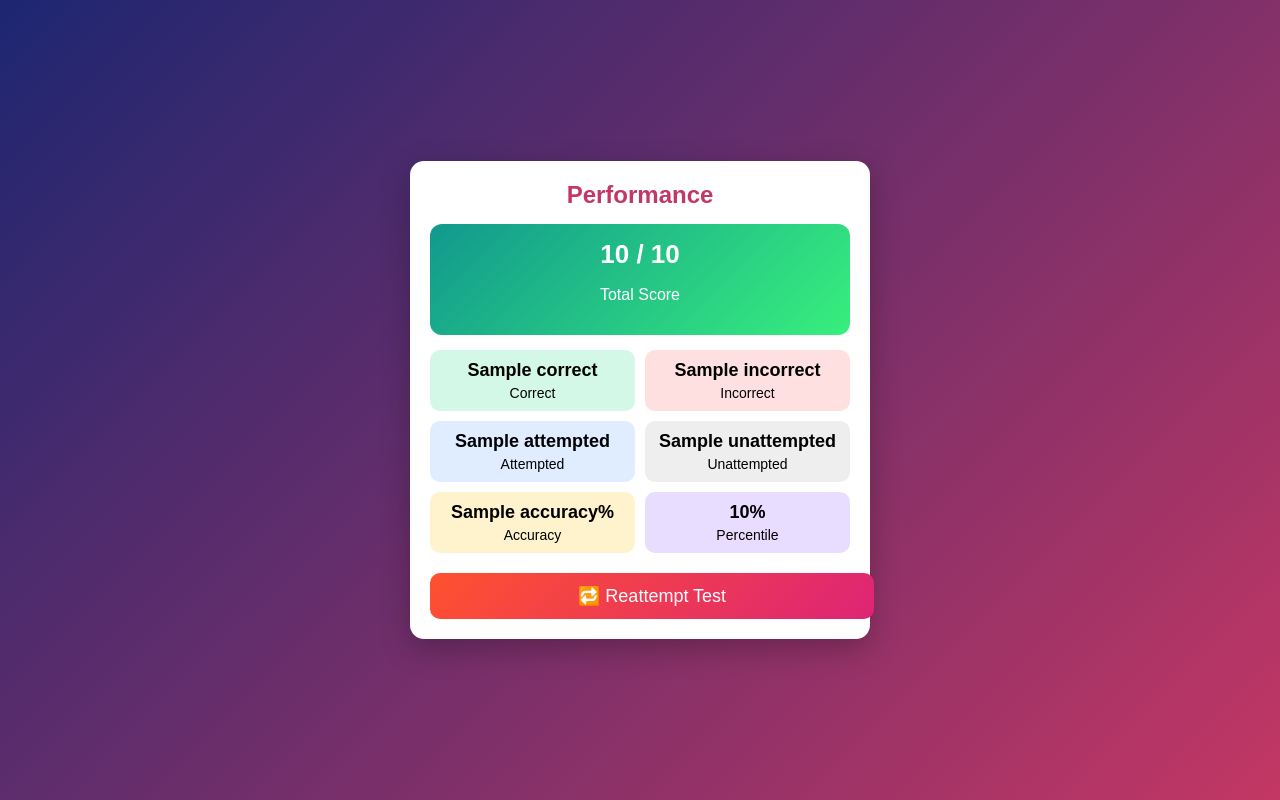
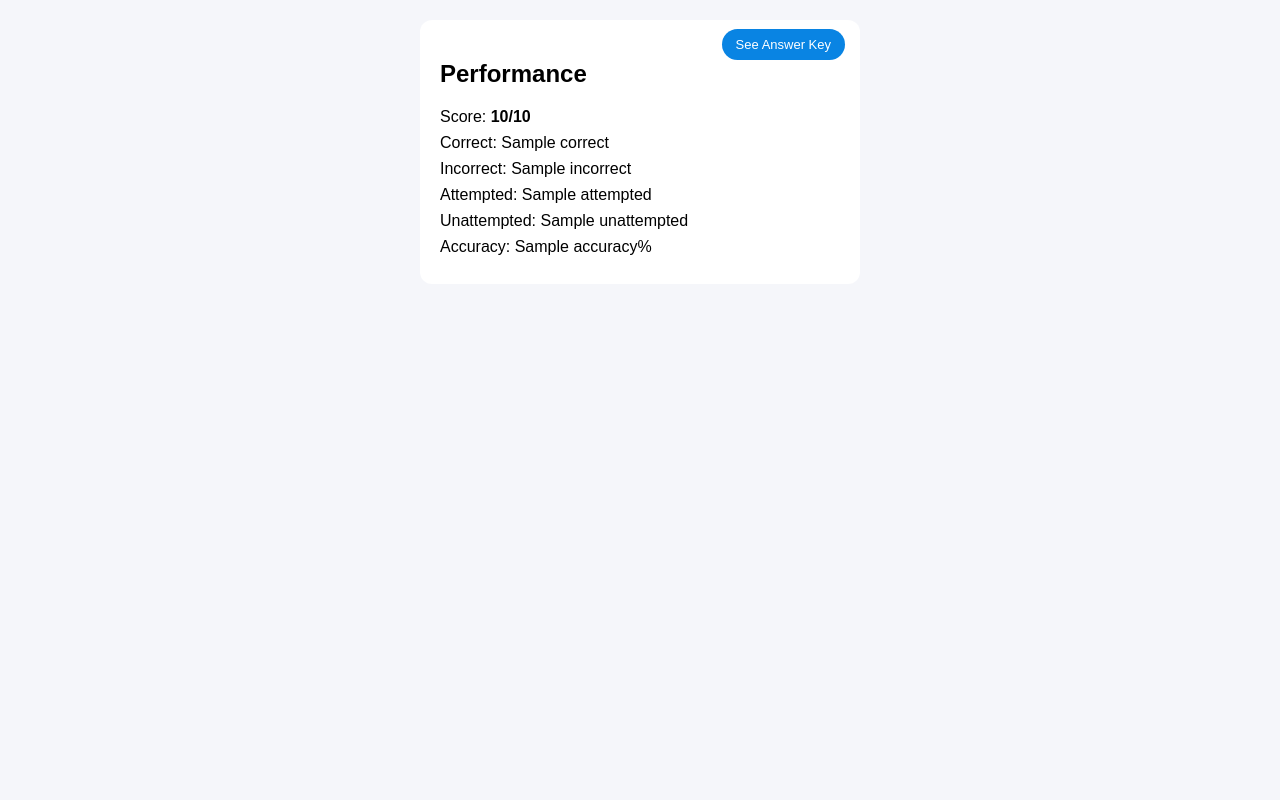
Before and after one commit to manojnehra1801-beep/Online-mock-platform, a Flask app: template templates/result.html in a window 1280 px wide. Run offline with Flask 3, Linux system fonts and the light colour scheme; the template is opened without the code that fills it: most values are stand-ins (such as "Sample title", 1, 10 or a date in 2020).

Commit message:
Update result.html

```diff
--- a/templates/result.html
+++ b/templates/result.html
@@ -2,92 +2,39 @@
 <html>
 <head>
 <meta name="viewport" content="width=device-width, initial-scale=1.0">
-<title>Performance</title>
+<title>Result</title>
 
 <style>
 body{
+    font-family:Arial;
+    background:#f5f6fa;
     margin:0;
-    padding:0;
-    font-family: Arial, sans-serif;
-    background:linear-gradient(135deg,#1d2671,#c33764);
-    min-height:100vh;
-    display:flex;
-    justify-content:center;
-    align-items:center;
+    padding:20px;
 }
-
 .card{
-    background:#ffffff;
-    width:92%;
-    max-width:420px;
-    border-radius:14px;
+    max-width:400px;
+    margin:auto;
+    background:#fff;
     padding:20px;
-    box-shadow:0 10px 30px rgba(0,0,0,0.25);
+    border-radius:12px;
+    position:relative;
 }
-
-.title{
-    text-align:center;
-    font-size:24px;
-    font-weight:bold;
-    color:#c33764;
-    margin-bottom:15px;
+.top-btn{
+    position:absolute;
+    top:15px;
+    right:15px;
 }
-
-.score-box{
-    background:linear-gradient(135deg,#11998e,#38ef7d);
+.top-btn a{
+    text-decoration:none;
+    background:#0984e3;
     color:#fff;
-    border-radius:12px;
-    padding:15px;
-    text-align:center;
-    margin-bottom:15px;
+    padding:8px 14px;
+    border-radius:20px;
+    font-size:13px;
 }
-
-.score-box h2{
-    margin:0;
-    font-size:26px;
-}
-
-.stats{
-    display:grid;
-    grid-template-columns:1fr 1fr;
-    gap:10px;
-}
-
 .stat{
-    background:#f5f6fa;
-    border-radius:10px;
-    padding:10px;
-    text-align:center;
-    font-size:14px;
-}
-
-.stat b{
-    display:block;
-    font-size:18px;
-    margin-bottom:4px;
-}
-
-.correct{ background:#d4f8e8; }
-.incorrect{ background:#ffe0e0; }
-.attempted{ background:#e0ecff; }
-.unattempted{ background:#eeeeee; }
-.accuracy{ background:#fff3cd; }
-.percentile{ background:#e8ddff; }
-
-.reattempt{
-    margin-top:20px;
-}
-
-.reattempt a{
-    display:block;
-    width:100%;
-    text-align:center;
-    padding:12px;
-    background:linear-gradient(135deg,#ff512f,#dd2476);
-    color:#fff;
-    text-decoration:none;
-    font-size:18px;
-    border-radius:10px;
+    margin:8px 0;
+    font-size:16px;
 }
 </style>
 </head>
@@ -95,54 +42,19 @@ body{
 <body>
 
 <div class="card">
-
-    <!-- Performance Title -->
-    <div class="title">Performance</div>
-
-    <!-- Score -->
-    <div class="score-box">
-        <h2>{{ score }} / {{ total }}</h2>
-        <p>Total Score</p>
+    <!-- SEE ANSWER KEY BUTTON -->
+    <div class="top-btn">
+        <a href="/answer-key">See Answer Key</a>
     </div>
 
-    <!-- Stats -->
-    <div class="stats">
-        <div class="stat correct">
-            <b>{{ correct }}</b>
-            Correct
-        </div>
+    <h2>Performance</h2>
 
-        <div class="stat incorrect">
-            <b>{{ incorrect }}</b>
-            Incorrect
-        </div>
-
-        <div class="stat attempted">
-            <b>{{ attempted }}</b>
-            Attempted
-        </div>
-
-        <div class="stat unattempted">
-            <b>{{ unattempted }}</b>
-            Unattempted
-        </div>
-
-        <div class="stat accuracy">
-            <b>{{ accuracy }}%</b>
-            Accuracy
-        </div>
-
-        <div class="stat percentile">
-            <b>{{ (accuracy * 0.9)|round(2) }}%</b>
-            Percentile
-        </div>
-    </div>
-
-    <!-- Reattempt -->
-   <!-- Reattempt -->
-<div class="reattempt">
-    <a href="/logout" class="btn">🔁 Reattempt Test</a>
-</div>
+    <div class="stat">Score: <b>{{ score }}/{{ total }}</b></div>
+    <div class="stat">Correct: {{ correct }}</div>
+    <div class="stat">Incorrect: {{ incorrect }}</div>
+    <div class="stat">Attempted: {{ attempted }}</div>
+    <div class="stat">Unattempted: {{ unattempted }}</div>
+    <div class="stat">Accuracy: {{ accuracy }}%</div>
 </div>
 
 </body>
```
